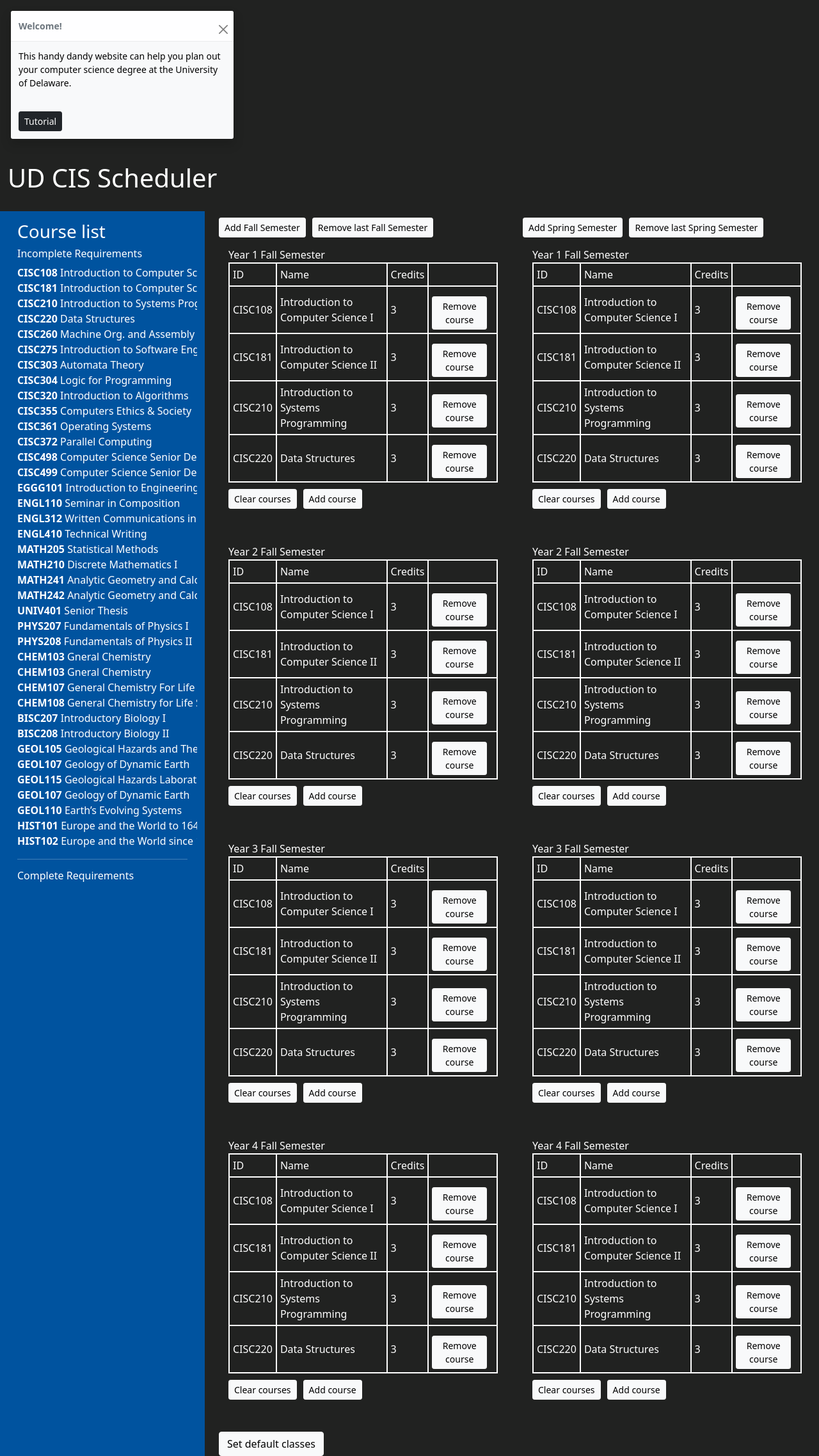
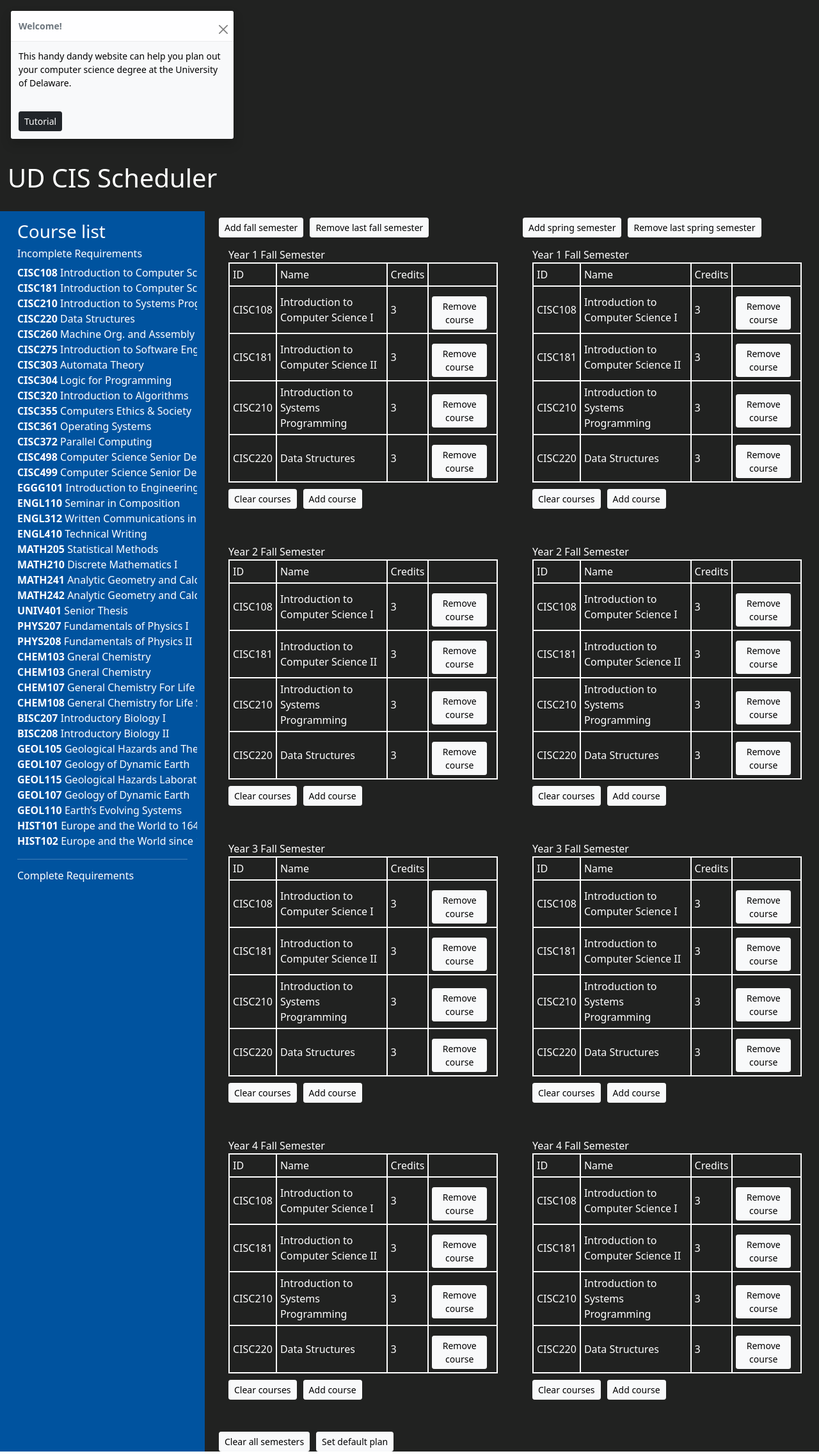
Before and after one commit to mnawar27/ud-cis-scheduler-team-7, a React (Create React App) app: page / in a window 1280 px wide. Shown: the whole page at 64% size. Built offline with nearby package versions, Linux system fonts and the light colour scheme.

Commit message:
clear semesters feature added, won't clear out first semester

```diff
--- a/src/App.tsx
+++ b/src/App.tsx
@@ -18,23 +18,27 @@ function App(): JSX.Element {
     const [currentCourses, setCurrentCourses] = useState([COURSES[0],COURSES[1],COURSES[2],COURSES[3]]as Course[]);
     const [fallsemesters, setFallSemesters]=useState([1,2,3,4]);
     const [springsemesters, setSpringSemesters]=useState([1,2,3,4]);
-    function addFallSemester(semesters:number[]){
-        const i:number=semesters.length;
+    function addFallSemester(semesters: number[]){
+        const i: number = semesters.length;
         setFallSemesters([...semesters,i+1]);
     }
-    function addSpringSemester(semesters:number[]){
-        const i:number=semesters.length;
+    function addSpringSemester(semesters: number[]){
+        const i: number = semesters.length;
         setSpringSemesters([...semesters,i+1]);
     }
-    function removeFallSemester(semesters:number[]){
-        const copy:number[]=[...semesters];
+    function removeFallSemester(semesters: number[]){
+        const copy: number[] = [...semesters];
         copy.splice(semesters.length-1,1);
         setFallSemesters(copy);
     }
-    function removeSpringSemester(semesters:number[]){
-        const copy:number[]=[...semesters];
+    function removeSpringSemester(semesters: number[]){
+        const copy: number[] = [...semesters];
         copy.splice(semesters.length-1,1);
         setSpringSemesters(copy);
+    }
+    function clearSemester(){
+        setFallSemesters([0]);
+        setSpringSemesters([0]);
     }
     return (
         <div className="App">
@@ -50,8 +54,8 @@ function App(): JSX.Element {
                         <Menu />
                     </div>
                     <div className="col">
-                        <button className="btn btn-light btn-sm" onClick={()=>addFallSemester(fallsemesters)}>Add Fall Semester</button>
-                        <button className="btn btn-light btn-sm" onClick={()=>removeFallSemester(fallsemesters)}>Remove last Fall Semester</button>
+                        <button className="btn btn-light btn-sm" onClick={()=>addFallSemester(fallsemesters)}>Add fall semester</button>
+                        <button className="btn btn-light btn-sm" onClick={()=>removeFallSemester(fallsemesters)}>Remove last fall semester</button>
                         {fallsemesters.map((i)=>{
                             return(
                                 <Semester key={i}
@@ -61,20 +65,22 @@ function App(): JSX.Element {
                                     setCurrentCourses={setCurrentCourses}/>);
                         })}
                         <div className="row">
-                            <ControlPanel
-                                setCourse={setCurrentCourses}/>
+                            <div className="col">
+                                <button className="btn btn-light btn-sm" onClick={()=>clearSemester()}>Clear all semesters</button>
+                                <button className="btn btn-light btn-sm">Set default plan</button>
+                            </div>
                         </div>
                     </div>
                     <div className="col">
-                        <button className="btn btn-light btn-sm" onClick={()=>addSpringSemester(springsemesters)}>Add Spring Semester</button>
-                        <button className="btn btn-light btn-sm" onClick={()=>removeSpringSemester(springsemesters)}>Remove last Spring Semester</button>
+                        <button className="btn btn-light btn-sm" onClick={()=>addSpringSemester(springsemesters)}>Add spring semester</button>
+                        <button className="btn btn-light btn-sm" onClick={()=>removeSpringSemester(springsemesters)}>Remove last spring semester</button>
                         {springsemesters.map((i)=>{
                             return(
-                                <Semester key={i}
+                                <Semester key = {i}
                                     year = {i}
                                     season = {"Fall"}
                                     courses = {currentCourses}
-                                    setCurrentCourses={setCurrentCourses}/>);
+                                    setCurrentCourses = {setCurrentCourses}/>);
                         })}
                     </div>
                 </div>
```
